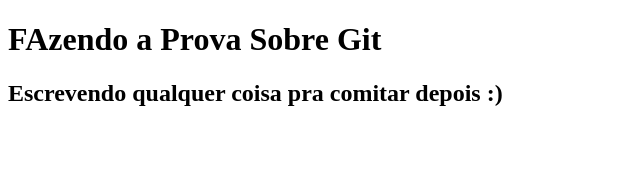
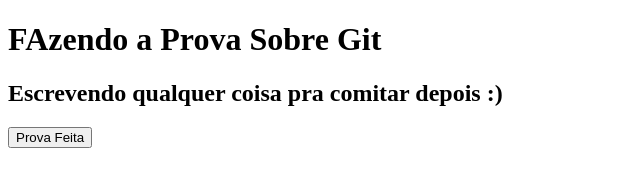
Before and after one commit to gabrielaoli/meu.projeto, a plain HTML site: page index.html in a window 1280 px wide. Shown: the whole page, without its empty margins (0-640 px from the left). Drawn offline with Linux system fonts and the light colour scheme.

Commit message:
adicionei um botão na página do meu projeto

```diff
--- a/index.html
+++ b/index.html
@@ -9,5 +9,6 @@
 <body>
     <h1>FAzendo a Prova Sobre Git</h1>
     <h2>Escrevendo qualquer coisa pra comitar depois :)</h2>
+<button>Prova Feita</button>
 </body>
 </html>
```
